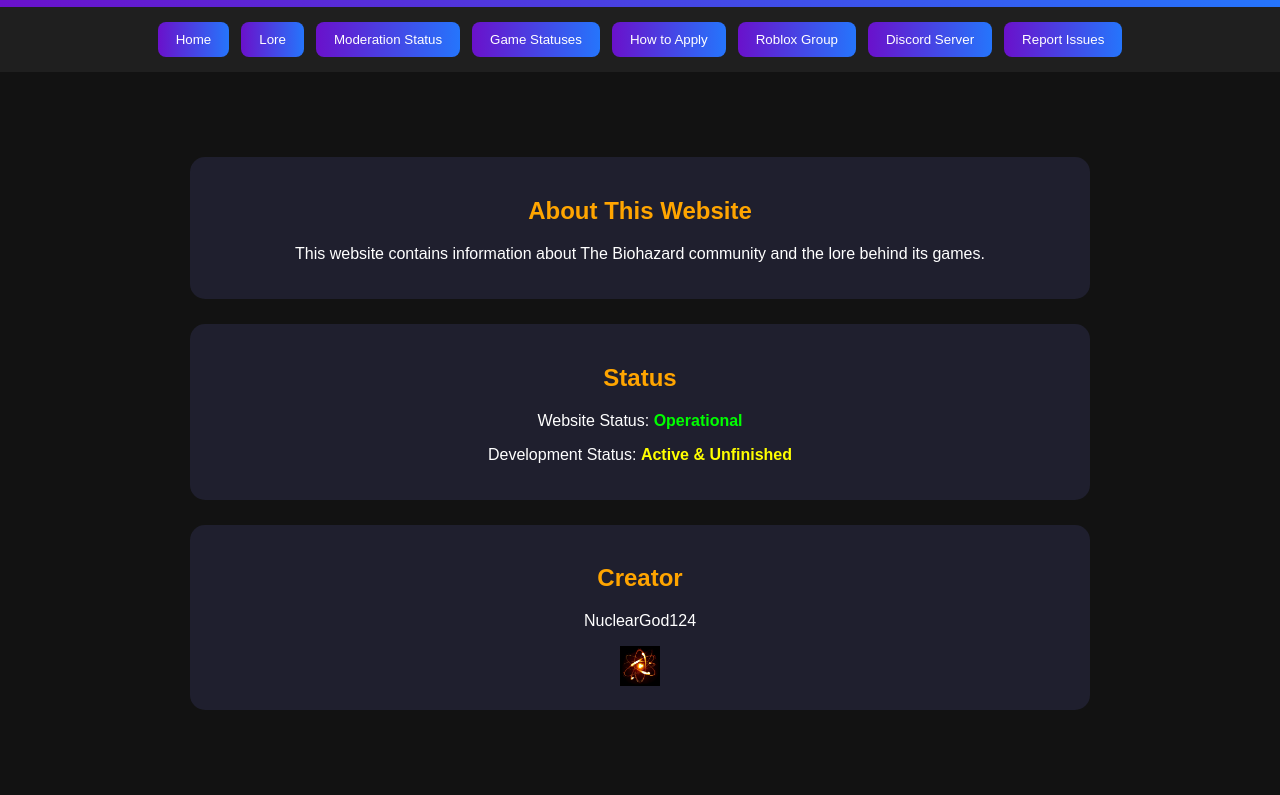
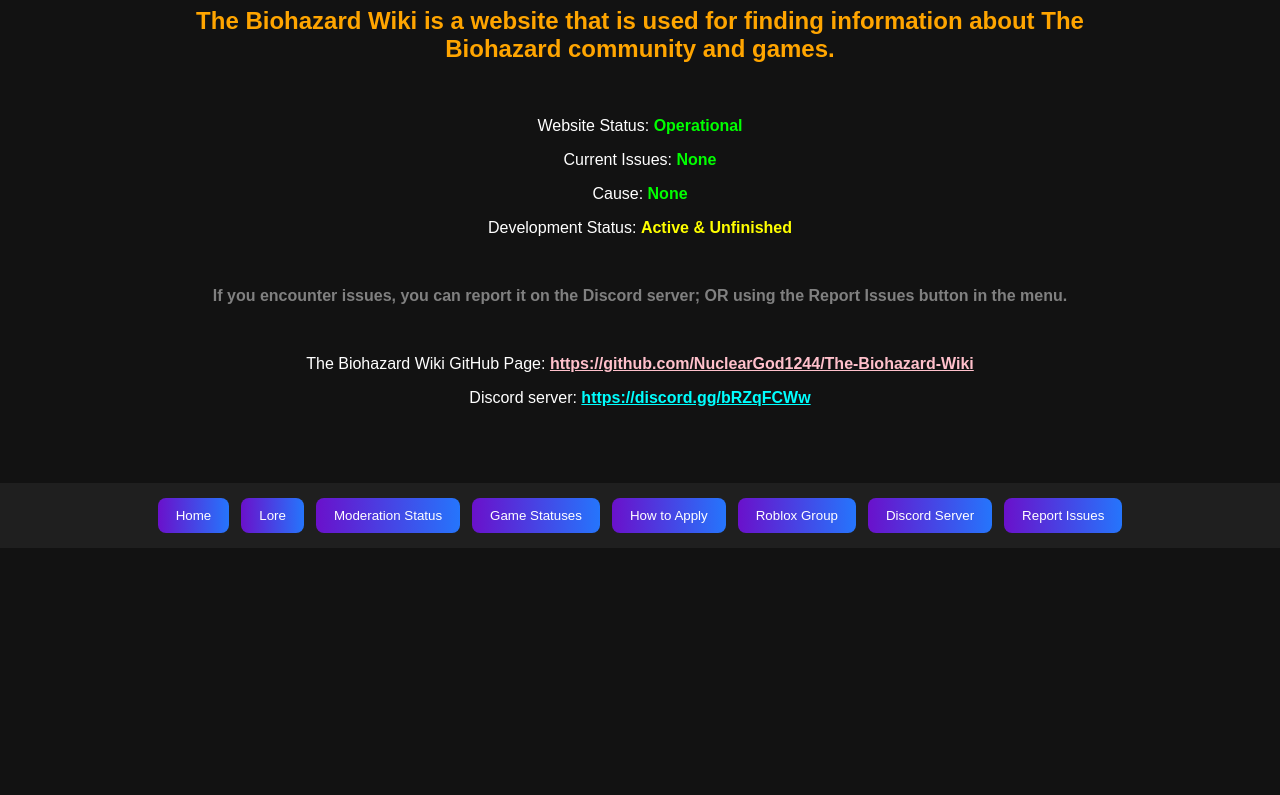
Before and after one commit to NuclearGod1244/The-Biohazard-Wiki, a plain HTML site: page index.html in a window 1280 px wide. Shown: the part 133-928 px from the top of the page. After the commit the page ends 800 px from the top, so only its background shows below. Drawn offline with Linux system fonts and the light colour scheme.

Commit message:
Alpha 2 Unofficial patch 1

```diff
--- a/index.html
+++ b/index.html
@@ -12,8 +12,45 @@
 
 <body>
 
-<div class="header">
-    <h1>Home</h1>
+<div class="content">
+
+    <h1>The Biohazard Wiki</h1>
+
+    <h2>
+        The Biohazard Wiki is a website that is used for finding information
+        about The Biohazard community and games.
+    </h2>
+
+    <br>
+
+    <p>Website Status: <span class="status">Operational</span></p>
+    <p>Current Issues: <span class="status">None</span></p>
+    <p>Cause: <span class="status">None</span></p>
+    <p>Development Status: <span class="development">Active & Unfinished</span></p>
+
+    <br>
+
+    <p class="note">
+        If you encounter issues, you can report it on the Discord server;
+        OR using the Report Issues button in the menu.
+    </p>
+
+    <br>
+
+   <p>
+    The Biohazard Wiki GitHub Page:
+    <a class="thingy" href="https://github.com/NuclearGod1244/The-Biohazard-Wiki">
+        https://github.com/NuclearGod1244/The-Biohazard-Wiki
+    </a>
+</p>
+
+    <p>
+    Discord server:
+    <a class="discord" href="https://discord.gg/bRZqFCWw">
+        https://discord.gg/bRZqFCWw
+    </a>
+</p>
+
 </div>
 
 <div class="menu">
@@ -28,27 +65,6 @@
     <a href="https://dyno.gg/form/d226278f"><button>Report Issues</button></a>
 </div>
 
-<div class="content">
-
-    <div class="info">
-        <h2>About This Website</h2>
-        <p>This website contains information about The Biohazard community and the lore behind its games.</p>
-    </div>
-
-    <div class="info">
-        <h2>Status</h2>
-        <p>Website Status: <span class="status">Operational</span></p>
-        <p>Development Status: <span class="development">Active & Unfinished</span></p>
-    </div>
-
-    <div class="info">
-        <h2>Creator</h2>
-        <p>NuclearGod124</p>
-        <img src="images/Quantum Science PFP.png" width="40" alt="Profile Image">
-    </div>
-
-</div>
-
 <script src="script.js"></script>
 </body>
 </html>
```
